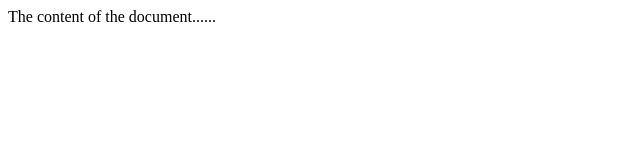
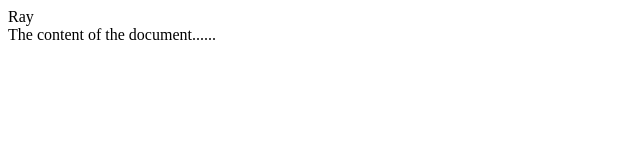
Before and after one commit to designedbinary/ray-website, a plain HTML site: page index.html in a window 1280 px wide. Shown: the whole page, without its empty margins (0-640 px from the left). Drawn offline with Linux system fonts and the light colour scheme.

Commit message:
more testing

```diff
--- a/index.html
+++ b/index.html
@@ -5,7 +5,17 @@
   </head>
 
   <body>
-  The content of the document......
+    <header>
+      Ray
+    </header>
+
+
+    <main>
+        The content of the document......
+    </main>
+
+
+    <footer></footer>
   </body>
 
 </html>
```
